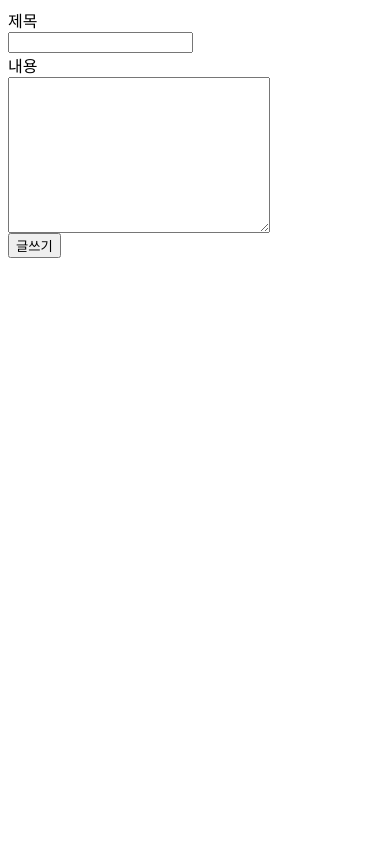
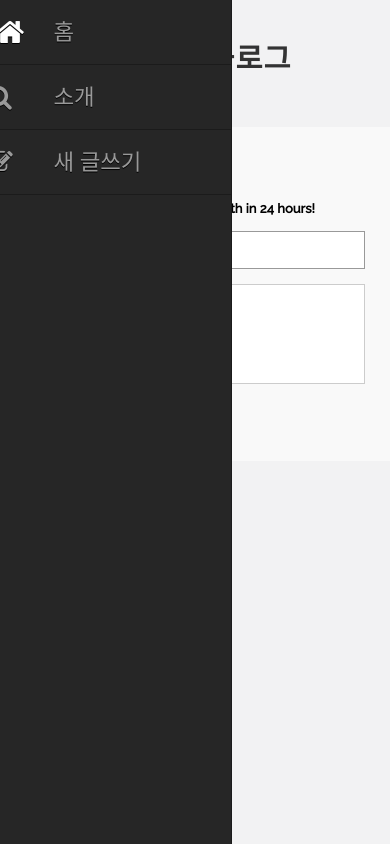
Before and after one commit to hidaehyunlee/Django_Tutorial, a Django app: page /new/ in a window 390 px wide. Run offline with Django 3.2, Linux system fonts and the light colour scheme.

Commit message:
Add extrahead block for multiple css

```diff
--- a/firstsite/urls.py
+++ b/firstsite/urls.py
@@ -18,7 +18,7 @@ from django.urls import path
 import hello.views
 
 urlpatterns = [
-    path('admin/', admin.site.urls),
+    path('admin/', admin.site.urls, name='admin'),
 	path('', hello.views.home, name='home'),
     path('new/', hello.views.new, name='new'),
     path('create/', hello.views.create, name='create'),
--- /dev/null
+++ b/hello/static/main.css
@@ -0,0 +1,182 @@
+@import url(https://fonts.googleapis.com/css?family=Raleway:500);
+body {
+  width: 100%;
+  margin: 0;
+  padding: 0;
+  overflow: hidden;
+  background: #f2f2f3;
+  font-family: 'Raleway', sans-serif;
+}
+body h1, p {
+  text-align: center;
+  margin-top: 35px;
+  color: #333333;
+  letter-spacing: 1px;
+  text-shadow: 1px 1px #f2f2f3, -1px -1px #f2f2f3;
+}
+
+.nav {
+  height: 100%;
+  position: fixed;
+  left: -2em;
+  top: 0;
+  z-index: 1000;
+  -webkit-transform-style: preserve-3d;
+          transform-style: preserve-3d;
+  -webkit-perspective: 1000px;
+          perspective: 1000px;
+}
+
+.icon {
+  position: absolute;
+  left: 0;
+  top: 0;
+  z-index: 990;
+  height: 100%;
+  background: #262626;
+}
+.icon li {
+  border-bottom: 1px solid rgba(0, 0, 0, 0.3);
+  list-style-type: none;
+}
+.icon a {
+  display: block;
+  width: 64px;
+  height: 64px;
+  line-height: 64px;
+  text-align: center;
+  font-size: 1.6em;
+  color: #999999;
+  text-shadow: 0 1px 0 black;
+  -webkit-transition: all .5s ease-out;
+  transition: all .5s ease-out;
+}
+.icon a:hover {
+  color: white;
+  -webkit-transform: translateX(10px) scale(1.2);
+          transform: translateX(10px) scale(1.2);
+}
+
+.nav:hover .text {
+  -webkit-transform: rotateY(0deg);
+          transform: rotateY(0deg);
+}
+
+.text {
+  position: absolute;
+  left: 63px;
+  top: 0;
+  z-index: 980;
+  height: 100%;
+  background: #262626;
+  border-right: 1px solid rgba(0, 0, 0, 0.3);
+  -webkit-transition: -webkit-transform .24s linear;
+  transition: -webkit-transform .24s linear;
+  transition: transform .24s linear;
+  transition: transform .24s linear, -webkit-transform .24s linear;
+  -webkit-backface-visibility: hidden;
+          backface-visibility: hidden;
+  -webkit-transform-origin: left;
+          transform-origin: left;
+  -webkit-transform: perspective(1000px) rotateY(90deg);
+          transform: perspective(1000px) rotateY(90deg);
+}
+.text li {
+  border-bottom: 1px solid rgba(0, 0, 0, 0.3);
+}
+.text a {
+  display: block;
+  width: 200px;
+  height: 64px;
+  line-height: 64px;
+  text-indent: 1em;
+  font-size: 1.4em;
+  text-decoration: none;
+  color: #999999;
+  text-shadow: 0 1px 0 black;
+  -webkit-transition: all .5s ease;
+  transition: all .5s ease;
+}
+.text a:hover {
+  color: white;
+  -webkit-transform: translateX(-14px);
+          transform: translateX(-14px);
+}
+
+.nav:hover .info {
+  left: 0;
+  opacity: 1;
+  -webkit-transition: opacity 0.5s ease-in 0.1s;
+  transition: opacity 0.5s ease-in 0.1s;
+}
+
+.info {
+  position: absolute;
+  padding-left: 2em;
+  bottom: 30px;
+  z-index: 999;
+  width: 264px;
+  color: white;
+  text-align: center;
+  line-height: 1.6;
+  opacity: 0;
+}
+.info .logo p {
+  width: 100px;
+  height: 100px;
+  margin: 0 auto;
+  background: #262626;
+  color: #424242;
+  opacity: .6;
+  overflow: hidden;
+  text-align: center;
+  -webkit-transition: all .5s ease;
+  transition: all .5s ease;
+  font-size: 2em;
+  text-shadow: -1px -1px #4f4f4f, 1px 1px #121212;
+}
+.info .logo p:hover {
+  opacity: 1;
+  color: white;
+  text-shadow: -1px -1px #575757, 1px 1px #121212;
+}
+.info .name {
+  font-size: 2em;
+  font-weight: bold;
+  letter-spacing: 2px;
+  color: #424242;
+  text-shadow: -1px -1px #4f4f4f, 1px 1px #121212;
+}
+.info .quote {
+  color: #444;
+  text-shadow: 1px 1px #121212;
+}
+.info .social a {
+  font-size: 2em;
+  color: #333333;
+  letter-spacing: .5em;
+  text-shadow: 1px 1px #454545, -1px -1px #121212;
+  -webkit-transition: all .5s ease;
+  transition: all .5s ease;
+}
+.info .social a:hover {
+  color: white;
+  text-shadow: -1px -1px #575757, 1px 1px #121212;
+}
+
+/*
+Only added a nav query for height bc width is fine
+(covers full width of viewport from 270px) down to 220px.
+Bottom nav info section is hidden when screen height
+hits 550px or below.  Nav still functions as a fly-out
+*/
+@media screen and (max-height: 550px) {
+  .info {
+    display: none;
+  }
+}
+@media screen and (max-width: 450px) {
+  h1 {
+    font-size: 7.5vw;
+  }
+}
--- /dev/null
+++ b/hello/static/new.css
@@ -0,0 +1,109 @@
+@import url(https://fonts.googleapis.com/css?family=Open+Sans:400italic,400,300,600);
+
+* {
+	margin:0;
+	padding:0;
+	box-sizing:border-box;
+	-webkit-box-sizing:border-box;
+	-moz-box-sizing:border-box;
+	-webkit-font-smoothing:antialiased;
+	-moz-font-smoothing:antialiased;
+	-o-font-smoothing:antialiased;
+	font-smoothing:antialiased;
+	text-rendering:optimizeLegibility;
+}
+
+
+.container {
+	max-width:400px;
+	width:100%;
+	margin:0 auto;
+	position:relative;
+}
+
+#contact input[type="text"], #contact input[type="email"], #contact input[type="tel"], #contact input[type="url"], #contact textarea, #contact button[type="submit"] { font:400 12px/16px "Open Sans", Helvetica, Arial, sans-serif; }
+
+#contact {
+	background:#F9F9F9;
+	padding:25px;
+	margin:50px 0;
+}
+
+#contact h3 {
+	color: #F96;
+	display: block;
+	font-size: 30px;
+	font-weight: 400;
+}
+
+#contact h4 {
+	margin:5px 0 15px;
+	display:block;
+	font-size:13px;
+}
+
+fieldset {
+	border: medium none !important;
+	margin: 0 0 10px;
+	min-width: 100%;
+	padding: 0;
+	width: 100%;
+}
+
+#contact input[type="text"], #contact input[type="email"], #contact input[type="tel"], #contact input[type="url"], #contact textarea {
+	width:100%;
+	border:1px solid #CCC;
+	background:#FFF;
+	margin:0 0 5px;
+	padding:10px;
+}
+
+#contact input[type="text"]:hover, #contact input[type="email"]:hover, #contact input[type="tel"]:hover, #contact input[type="url"]:hover, #contact textarea:hover {
+	-webkit-transition:border-color 0.3s ease-in-out;
+	-moz-transition:border-color 0.3s ease-in-out;
+	transition:border-color 0.3s ease-in-out;
+	border:1px solid #AAA;
+}
+
+#contact textarea {
+	height:100px;
+	max-width:100%;
+  resize:none;
+}
+
+#contact button[type="submit"] {
+	cursor:pointer;
+	width:100%;
+	border:none;
+	background:#0CF;
+	color:#FFF;
+	margin:0 0 5px;
+	padding:10px;
+	font-size:15px;
+}
+
+#contact button[type="submit"]:hover {
+	background:#09C;
+	-webkit-transition:background 0.3s ease-in-out;
+	-moz-transition:background 0.3s ease-in-out;
+	transition:background-color 0.3s ease-in-out;
+}
+
+#contact button[type="submit"]:active { box-shadow:inset 0 1px 3px rgba(0, 0, 0, 0.5); }
+
+#contact input:focus, #contact textarea:focus {
+	outline:0;
+	border:1px solid #999;
+}
+::-webkit-input-placeholder {
+ color:#888;
+}
+:-moz-placeholder {
+ color:#888;
+}
+::-moz-placeholder {
+ color:#888;
+}
+:-ms-input-placeholder {
+ color:#888;
+}
--- /dev/null
+++ b/hello/templates/base.html
@@ -0,0 +1,35 @@
+<!DOCTYPE html>
+<html lang="en">
+<head>
+    <meta charset="UTF-8">
+    <meta name="viewport" content="width=device-width, initial-scale=1.0">
+    <link rel="stylesheet" href="https://cdnjs.cloudflare.com/ajax/libs/font-awesome/4.7.0/css/font-awesome.min.css">
+    <title>Document</title>
+    {% load static %}
+    <link rel="stylesheet" href="{% static "main.css" %}">
+    {% block extrahead %}
+    {% endblock %}
+</head>
+<body>
+    <h1>django 블로그</h1>
+    <div id="nav" class="nav">
+            <div class="icon">
+                <ul>
+                    <li><a title="Home" href="{% url 'home' %}"><i class="fa fa-home "></i></a></li>
+                    <li><a href="{% url 'home' %}"><i class="fa fa-search "></i></a></li>
+                    <li><a href="{% url 'new' %}"><i class="fa fa-edit "></i></a></li>
+
+                </ul>
+            </div>
+            <div class="text">
+                <ul>
+                    <li><a title="Home" href="{% url 'home' %}">홈</a></li>
+                    <li><a href="{% url 'home' %}" >소개</a></li>
+                    <li><a href="{% url 'new' %}" >새 글쓰기</a></li>
+                </ul>
+            </div>
+	</div>
+    {% block content %}
+    {% endblock %}
+</body>
+</html>
--- a/hello/templates/detail.html
+++ b/hello/templates/detail.html
@@ -1,6 +1,10 @@
+{% extends 'base.html' %}
+
+{% block content %}
     <h1>제목: {{onepost.title}}</h1>
     <p>작성 시간 : {{onepost.created_at}}</p>
     <p>내용 : {{onepost.body}}</p>
     <a href="{% url 'edit' onepost.id %}">수정</a>
     <a href="{% url 'delete' onepost.id %}">삭제</a>
     <a href="{% url 'home' %}">홈으로</a>
+{% endblock %}
--- a/hello/templates/new.html
+++ b/hello/templates/new.html
@@ -1,12 +1,36 @@
-<form action="{% url 'create' %}" method="post">
+{% extends 'base.html'%}
+
+<!DOCTYPE html>
+<html lang="en">
+<head>
+  <meta charset="UTF-8">
+  <meta name="viewport" content="width=device-width, initial-scale=1.0">
+  <title>Document</title>
+  {% load static %}
+  {% block extrahead %}
+  <link rel="stylesheet" href="{% static "new.css" %}">
+  {% endblock %}
+</head>
+<body>
+{% block content %}
+
+<div class="container">
+  <form id="contact" action="{% url 'create' %}" method="post">
     {% csrf_token %}
-    <div>
-      <label for="title">제목</label><br>
-      <input type="text" name="title" id="title">
-    </div>
-    <div>
-        <label for="content">내용</label><br>
-      <textarea name="body" id="body" cols="30" rows="10"></textarea>
-    </div>
-    <input type="submit" value="글쓰기">
-</form>
+    <h3>새 글 작성 </h3>
+    <h4>Contact us today, and get reply with in 24 hours!</h4>
+    <fieldset>
+      <input name="title" id="title" placeholder="Your name" type="text" tabindex="1" required autofocus>
+    </fieldset>
+
+    <fieldset>
+      <textarea name="body" id="body" placeholder="Type your Message Here...." tabindex="5" required></textarea>
+    </fieldset>
+    <fieldset>
+      <input type="submit" value="글쓰기" id="contact-submit">
+    </fieldset>
+  </form>
+</div>
+{% endblock %}
+</body>
+</html>
```
Also changed, not shown: hello/templates/home.html (+4 -3 lines), db.sqlite3. Lines whose indentation alone changed are shown as unchanged.
